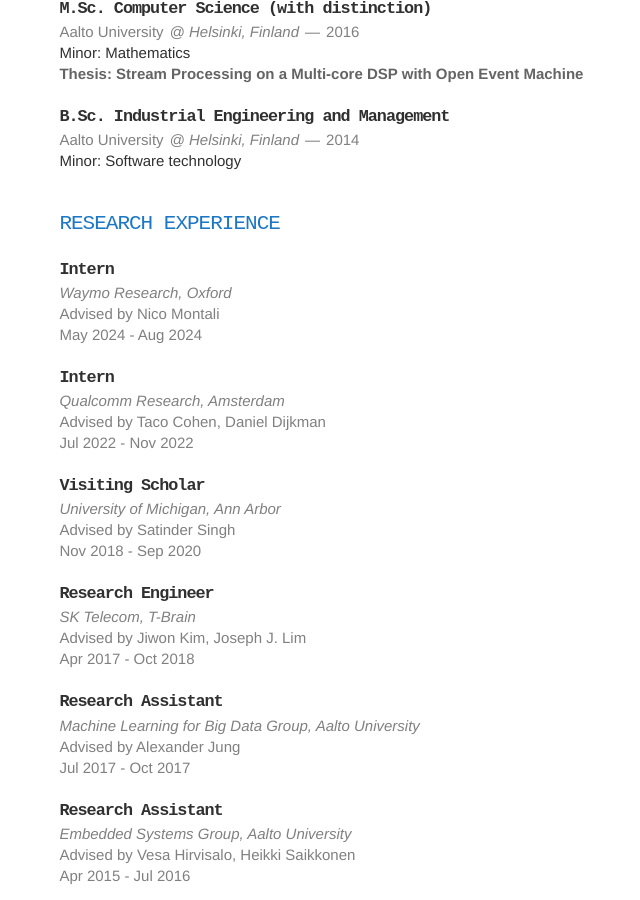
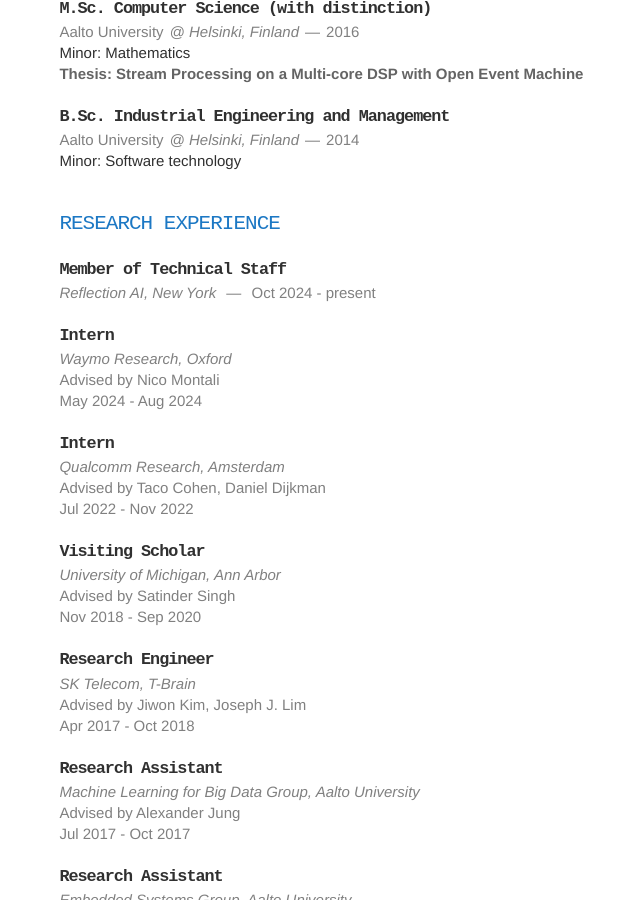
Before and after one commit to vuoristo/vuoristo.github.io, a Jekyll site: the page built from index.html, in a window 1280 px wide and 900 px high, scrolled down 1356 px. Shown: the whole window, without its empty margins (139-779 px from the left). Built offline with Jekyll 4.4.1, drawn with Linux system fonts in a browser that asks for light colours; nearby versions of some CDN libraries; some web fonts are replaced.

Commit message:
Update research experience

```diff
--- a/_data/research-experience.yaml
+++ b/_data/research-experience.yaml
@@ -1,3 +1,6 @@
+- title: Member of Technical Staff
+  company: Reflection AI, New York
+  begin: 2024-10-01
 - title: Intern
   company: Waymo Research, Oxford
   supervisor: Nico Montali
--- a/_includes/research-experience.html
+++ b/_includes/research-experience.html
@@ -6,7 +6,9 @@
             <h1>{{ job.title }}</h1>
             <span>
             <address>{{ job.company }}</address>
+            {% if job.supervisor != null %}
             <p>Advised by {{ job.supervisor }}</p>
+            {% endif %}
             <time>
                 {{ job.begin | date: "%b %Y" }} -
                 {{ job.end | date: "%b %Y" | default: "present" }}
```
